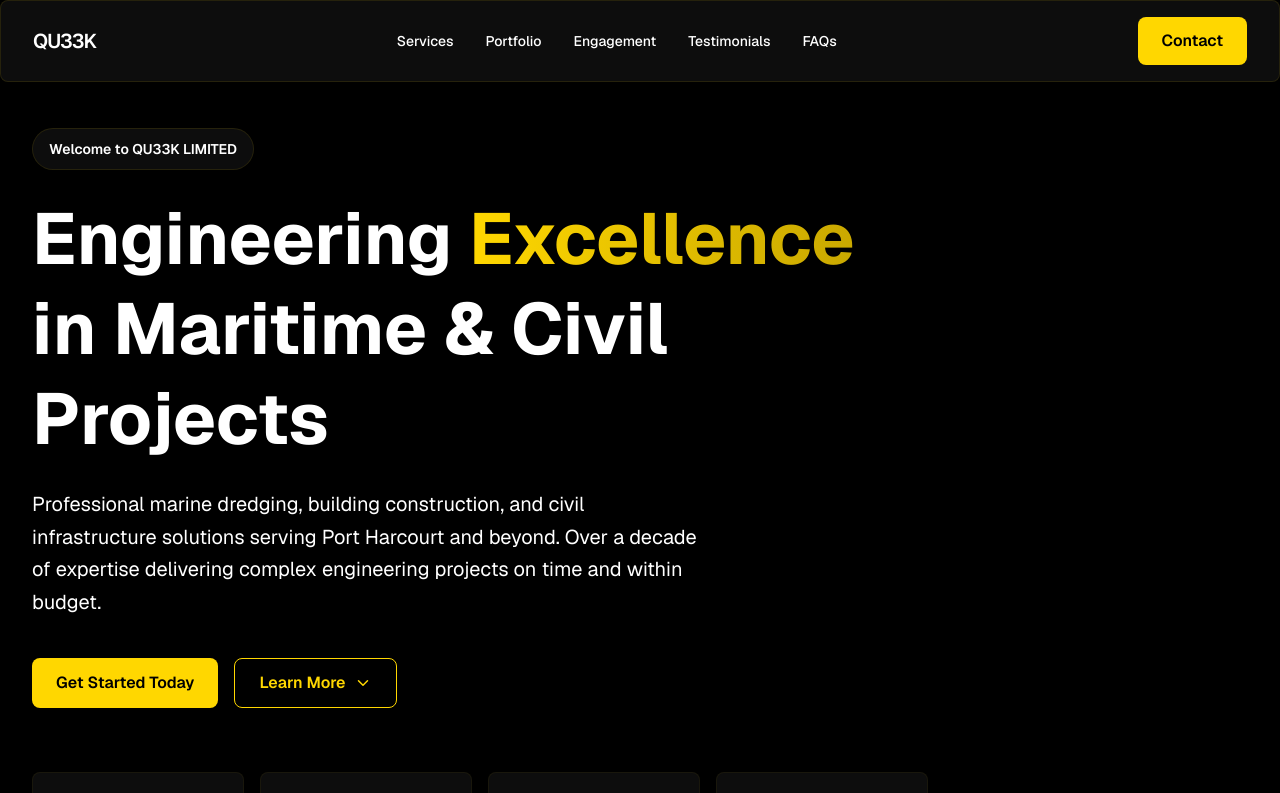
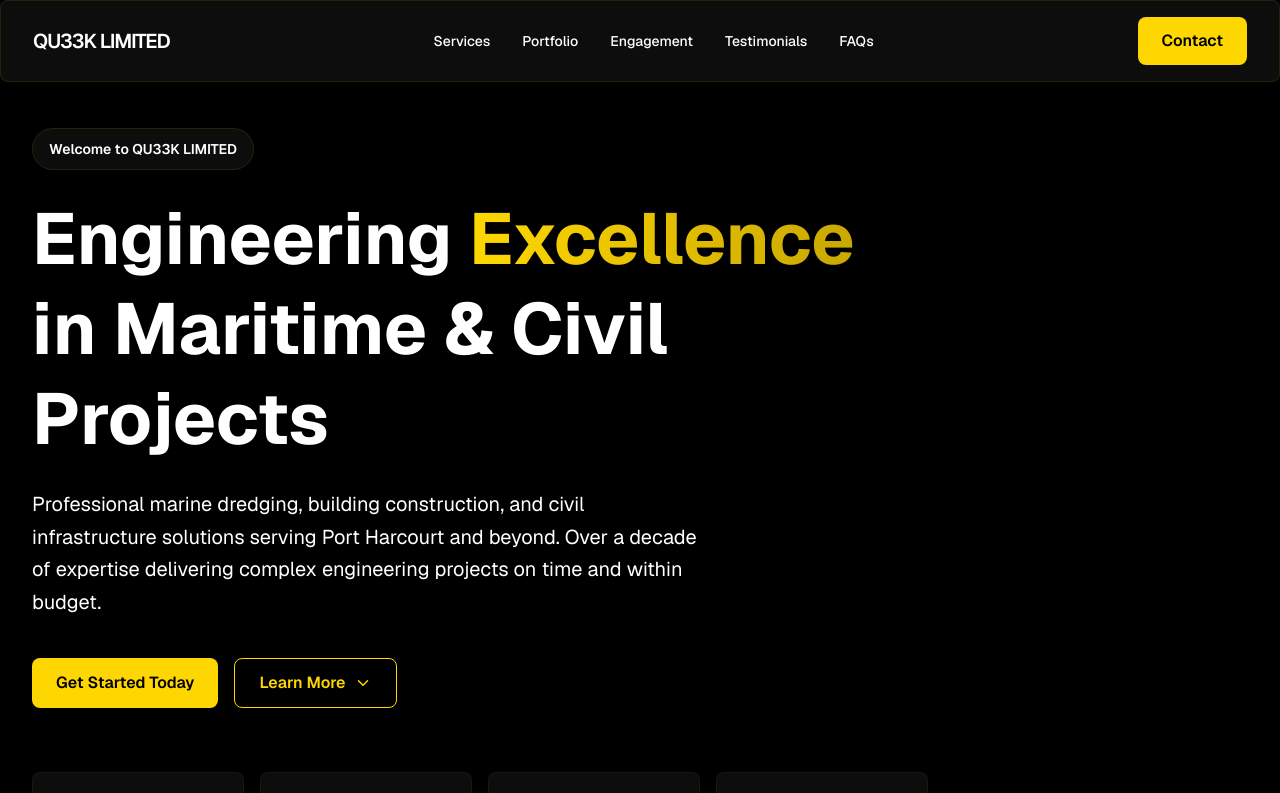
Before and after one commit to Dannggeorrgge/v0-qu33k2limited, a Next.js app: page / in a window 1280 px wide. Shown: the top 793 px of the page. Built offline with nearby package versions, Linux system fonts and the light colour scheme.

Commit message:
Updated header.tsx

```diff
--- a/components/header.tsx
+++ b/components/header.tsx
@@ -24,7 +24,7 @@ export function Header({ onContactClick }: { onContactClick: () => void }) {
           animate={{ opacity: 1 }}
           className="font-semibold text-xl tracking-tighter text-primary"
         >
-          QU33K
+          QU33K LIMITED
         </motion.div>
 
         {/* Desktop Navigation */}
```
